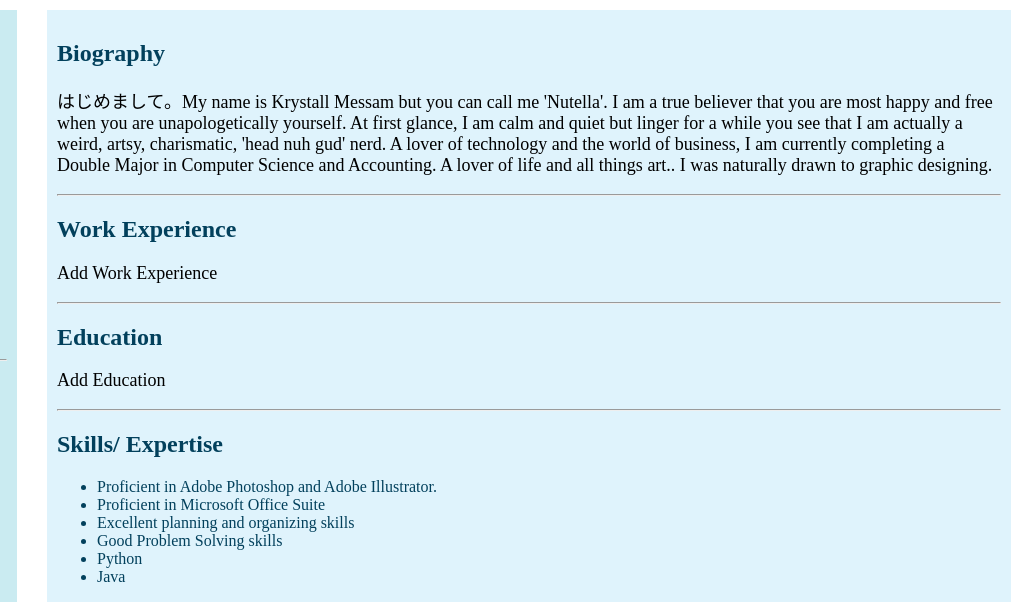
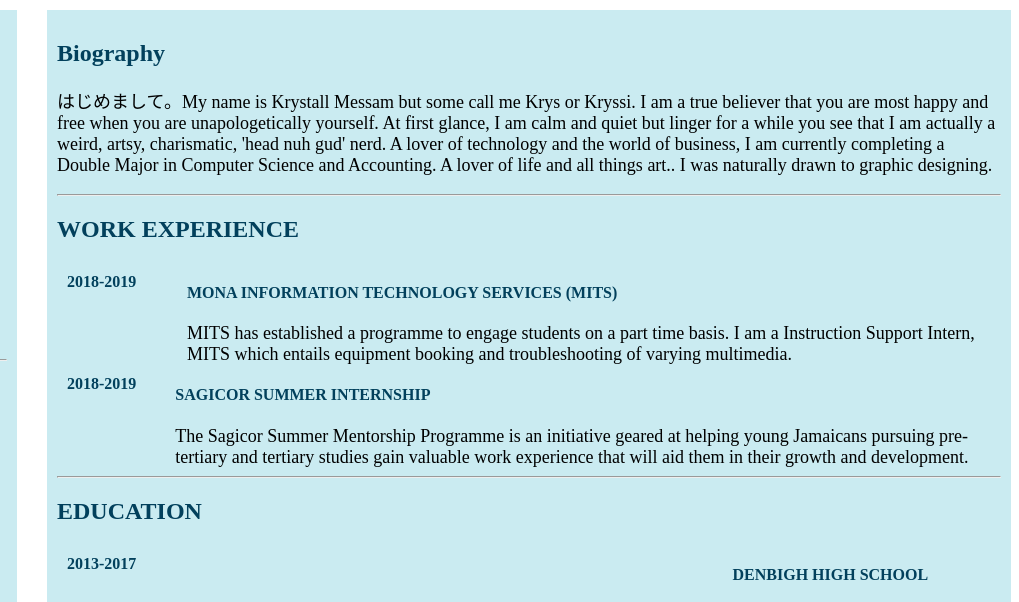
Before and after one commit to massem100/INFO2180, a plain HTML site: page index.html in a window 1280 px wide. Shown: the part 198-800 px from the top of the page, 261-1280 px from the left. Drawn offline with Linux system fonts and the light colour scheme.

Commit message:
Final Commit

```diff
--- a/index.html
+++ b/index.html
@@ -50,7 +50,7 @@
     <article class="Main-Content">
         <h2 id=" Bio"> Biography </h2>
         <p>
-            はじめまして。My name is Krystall Messam but you can call me 'Nutella'.
+            はじめまして。My name is Krystall Messam but some call me Krys or Kryssi.
             I am a true believer that you are most happy and free when you are unapologetically yourself. At first
             glance, I am calm
             and quiet but linger for a while you see that I am actually a weird, artsy, charismatic, 'head nuh gud'
@@ -62,27 +62,70 @@
         </p>
         <hr>
 
-        <h2 id=" Work Exp"> Work Experience</h2>
-        <div>
+        <h2 id=" Work Exp"> WORK EXPERIENCE</h2>
 
-        </div>
-        <p>
-            Add Work Experience
-        </p>
+            <div class="flex-body">
+                <h4 class="date"> 2018-2019 </h4>
+
+
+                <div class="flex-details">
+                    <h4>MONA INFORMATION TECHNOLOGY SERVICES (MITS)</h4>
+                    <p class="details">
+                         MITS has established a programme to engage students on a part time basis.
+                        I am a Instruction Support Intern, MITS which entails equipment booking and troubleshooting
+                        of varying multimedia.
+                    </p>
+                </div>
+            </div>
+
+            <div class="flex-body">
+                <h4 class="date"> 2018-2019 </h4>
+
+
+                <div class="flex-details">
+                    <h4>SAGICOR SUMMER INTERNSHIP</h4>
+                    <p class="details">
+                        The Sagicor Summer Mentorship Programme is an initiative geared at helping young Jamaicans
+                        pursuing pre-tertiary and tertiary studies gain valuable work experience that will aid them in their
+                        growth and development.
+                    </p>
+                </div>
+            </div>
+
+
         <hr>
-        <h2 id="Education"> Education </h2>
-        <p>
-            Add Education
-        </p>
+
+        <h2 id="Education"> EDUCATION</h2>
+
+            <div class="flex-body">
+                <h4 class="date"> 2013-2017 </h4>
+                <div class="flex-details" id= "Flex-edu">
+                    <h4>DENBIGH HIGH SCHOOL</h4>
+                    <p class="details">
+                         Associate of Arts in Business Studies
+                    </p>
+                </div>
+            </div>
+
+            <div class="flex-body" id="Flex-edu">
+                <h4 class="date"> 2017- present </h4>
+                <div id="flex-details">
+                    <h4>UNIVERSITY OF THE WEST INDIES</h4>
+                    <p class="details">
+                        Double Major in Computer Science and Accounting
+                    </p>
+                </div>
+            </div>
+
         <hr>
-        <h2> Skills/ Expertise</h2>
+        <h2> SKILLS/ENTERPRISE</h2>
         <ul id="skills">
             <li>Proficient in Adobe Photoshop and Adobe Illustrator.</li>
-            <li>Proficient in Microsoft Office Suite</li>
             <li>Excellent planning and organizing skills</li>
             <li>Good Problem Solving skills</li>
             <li>Python</li>
             <li> Java </li>
+
 
         </ul>
     </article>
--- a/styles.css
+++ b/styles.css
@@ -4,7 +4,6 @@
     color: white;
     padding: 30px;
     height: 130px;
-    /* border: 1px solid; */
     grid-area: header;
 
 }
@@ -44,20 +43,23 @@ a {
     margin: 10px 0 0 10px;
     grid-area: nav;
     background-color: #caebf1;
-    height: 100%;
+    height: 500px;
     width: 240px;
     padding: 10px;
     position: absolute;
+    height: 150vh;
+
 
 }
 
 .Main-Content {
     margin: 10px 0 0 300px;
-    background-color: rgb(223, 243, 252);
+    background-color: #caebf1;
     color: rgb(2, 64, 92);
     padding: 10px;
     grid-area: main;
     position: relative;
+    height:150vh;
 
 }
 
@@ -81,6 +83,7 @@ a {
     width: 150px;
     height: 150px;
     border-radius: 50%;
+
 }
 
 .Contact {
@@ -91,3 +94,51 @@ a {
     position: relative;
     left: 35px;
 }
+
+
+
+.flex-body{
+    margin: 0;
+    display: flex;
+    flex-direction:row;
+    text-align: left;
+
+    /* padding:5px; */
+    /* text-align:left; */
+
+}
+.flex-details {
+    margin: 0px;
+    display: flex;
+    flex-direction: column;
+    text-align: left;
+}
+.date{
+    margin: 10px;
+    flex:20%;
+    text-align: left;
+
+}
+
+.details{
+    margin:0px;
+    flex: 80%;
+    text-align: left;
+
+
+}
+
+
+
+
+
+}
+/*
+#Flex-edu{
+    margin:auto;
+    display:flex;
+    padding-right:510px;
+
+
+
+} */
```
